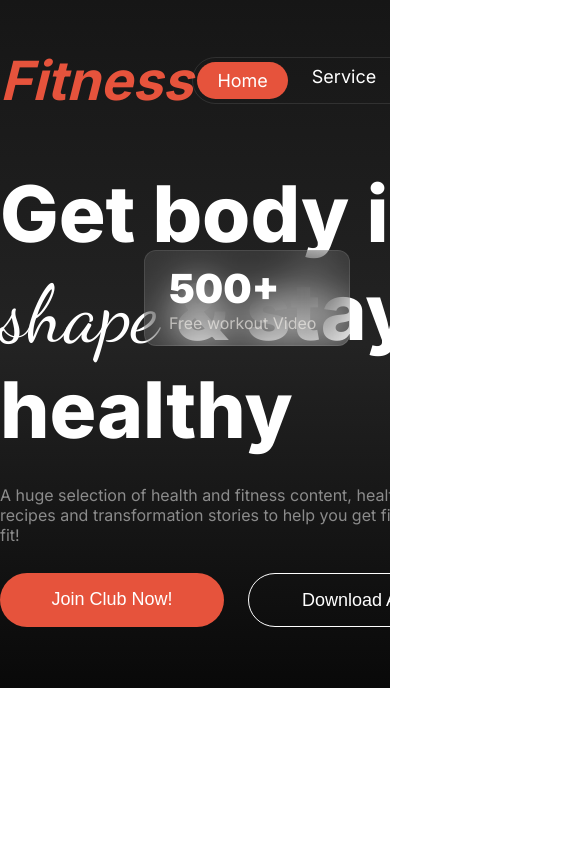
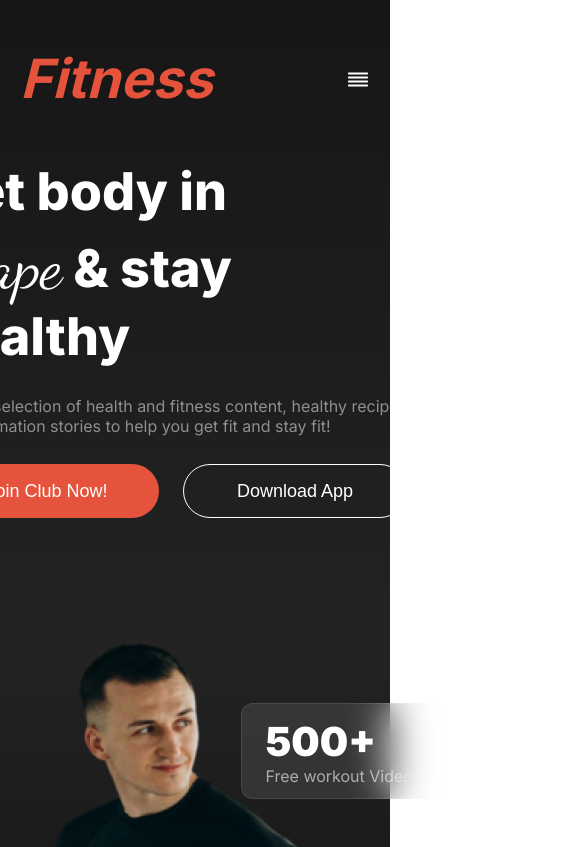
Before and after one commit to RaselMridha792/assignment-2-fitness-websites, a plain HTML site: page index.html in a window 390 px wide. Shown: the top 847 px of the page, 585 px wide, since content can reach past the window. Drawn offline with Linux system fonts and the light colour scheme.

Commit message:
make header responsive with banner section also

```diff
--- a/index.html
+++ b/index.html
@@ -7,6 +7,7 @@
     <link rel="stylesheet" href="style.css">
 </head>
 <body>
+    <!-- header section start here  -->
     <header class="header-container">
         <nav class="nav-menu-container disply-sizing">
             <div class="site-title">
@@ -28,7 +29,11 @@
                     </li>
                 </ul>
             </div>
+            <div class="hamburger-icon">
+                <img src="./images/icons/humburger.png" alt="">
+            </div>
         </nav>
+        <!-- banner section start here  -->
         <section class="banner-container disply-sizing">
             <div class="banner-content">
                 <h1 class="banner-title">Get body in<span class="shape-text"> shape</span> & stay healthy</h1>
--- a/style.css
+++ b/style.css
@@ -33,7 +33,7 @@
 .shape-text {
     font-family: "Dancing Script", cursive;
     font-weight: 400;
-    font-size: 5rem;
+    font-size: 4rem;
 }
 
 /* header section style  */
@@ -41,9 +41,15 @@
 .header-container {
     max-width: 1440px;
     height: 100%;
-    /* background: linear-gradient(180.00deg, rgb(17, 17, 17),rgba(84, 84, 84, 0) 100%); */
     background-image: linear-gradient(rgb(22, 22, 22), rgb(35, 35, 35), rgb(9, 9, 9));
-    /* background: rgb(0, 0, 0); */
+}
+
+/* nav menu section  */
+
+.hamburger-icon {
+    height: 24px;
+    width: 24px;
+    display: none;
 }
 
 .nav-menu-container {
@@ -59,11 +65,13 @@
     margin-right: 27px;
     border-radius: 46px;
 }
+
 .home {
     background-color: rgb(230, 83, 60);
     margin: 4px;
 }
-.nav-item:hover{
+
+.nav-item:hover {
     background-color: rgb(230, 83, 60);
 }
 
@@ -81,7 +89,6 @@
     color: white;
 }
 
-/* nav menu section  */
 
 .site-title {
     color: rgb(230, 83, 60);
@@ -107,9 +114,9 @@
     height: 100%;
 }
 
-.banner-img-container img {
-    width: 349px;
-    height: 580px;
+.banner-image img {
+    height: 100%;
+    width: 100%;
 }
 
 .banner-title {
@@ -128,10 +135,11 @@
 }
 
 /* button section  */
-.banner-btn{
+.banner-btn {
     display: flex;
     gap: 24px;
 }
+
 .primary-btn,
 .secondary-btn {
     background-color: rgb(230, 83, 60);
@@ -205,3 +213,39 @@
     font-size: 40px;
     font-weight: 900;
 }
+
+
+/* media query breackpoint design start here  */
+
+@media screen and (max-width: 576px) {
+    .banner-container {
+        flex-direction: column;
+        gap: 5px;
+    }
+    .nav-menu-container{
+        margin: 0px 20px;
+        margin-bottom: 51px;
+    }
+    .banner-title{
+        font-size: 3.25rem;
+        width: 300px;
+    }
+
+    .nav-items {
+        display: none;
+    }
+
+    .hamburger-icon {
+        display: block;
+    }
+    .first-transparent-box{
+        position: relative;
+        right: 20px;
+        top: 480px;
+    }
+    .second-transparent-box{
+        position: relative;
+        top: -500px;
+        left: 220px;
+    }
+}
```
Also changed, not shown: images/icons/humburger.png (added).
